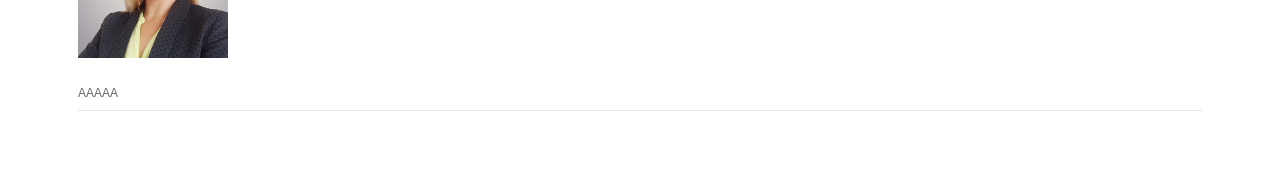
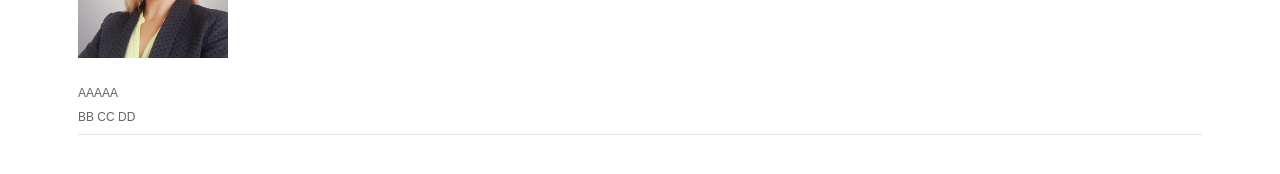
Before and after one commit to vkosenko/katj, a Jekyll site: the page built from _portfolio/gemaelde.md, in a window 1280 px wide. Shown: the part 179-353 px from the top of the page. Built offline with Jekyll 4.4.1, drawn with Linux system fonts in a browser that asks for light colours; nearby versions of some CDN libraries.

Commit message:
Updated: portfolio

```diff
--- a/_layouts/portfolio.html
+++ b/_layouts/portfolio.html
@@ -63,8 +63,12 @@
                     <div class="content">
 
                         {{ content }}
-
-                        {{ site.portfolio.gemaelde.title }}
+BB
+                        {{ collection }}
+CC
+                        {{ url }}
+DD
+                        {{ path }}
                     </div>
                 </div>
             </div>
```
